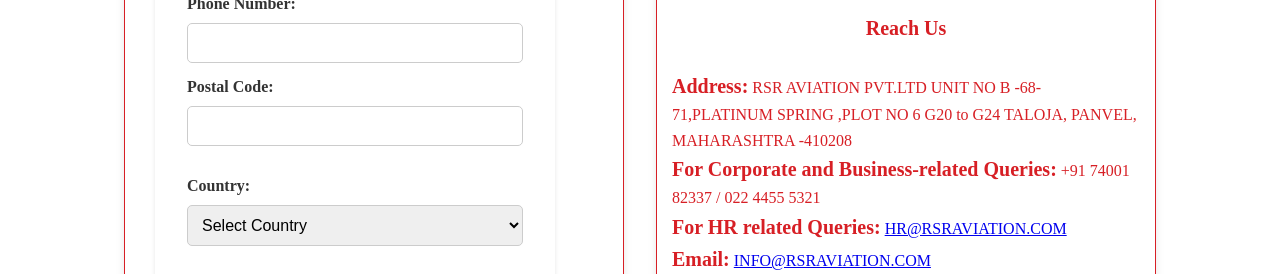
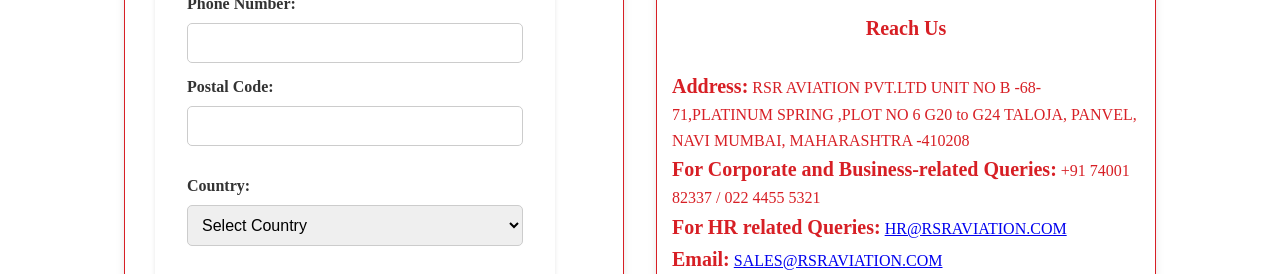
Before and after one commit to RSRAviationservices/rsrwebsitecopy, a React (Create React App) app: page /ContactUs in a window 1280 px wide. Shown: the part 678-952 px from the top of the page. Built offline with nearby package versions, Linux system fonts and the light colour scheme; a web font is replaced by a local one.

Commit message:
Update ContactUs.jsx
minnor changes in address of the website

```diff
--- a/src/Components/ContactUs/ContactUs.jsx
+++ b/src/Components/ContactUs/ContactUs.jsx
@@ -27,7 +27,7 @@ const ContactUs = () => {
                 <p>
                   <strong> Address:</strong> RSR AVIATION PVT.LTD UNIT NO B
                   -68-71,PLATINUM SPRING ,PLOT NO 6 G20 to G24 TALOJA,
-                  PANVEL, MAHARASHTRA -410208
+                  PANVEL, NAVI MUMBAI, MAHARASHTRA -410208
                 </p>
 
                 <p>
@@ -41,7 +41,7 @@ const ContactUs = () => {
                 </p>
                 <p>
                   <strong> Email:</strong>{" "}
-                  <a href="mailto:info@rsraviation.com">INFO@RSRAVIATION.COM</a>
+                  <a href="mailto:info@rsraviation.com">SALES@RSRAVIATION.COM</a>
                 </p>
               </div>
             </div>
```
